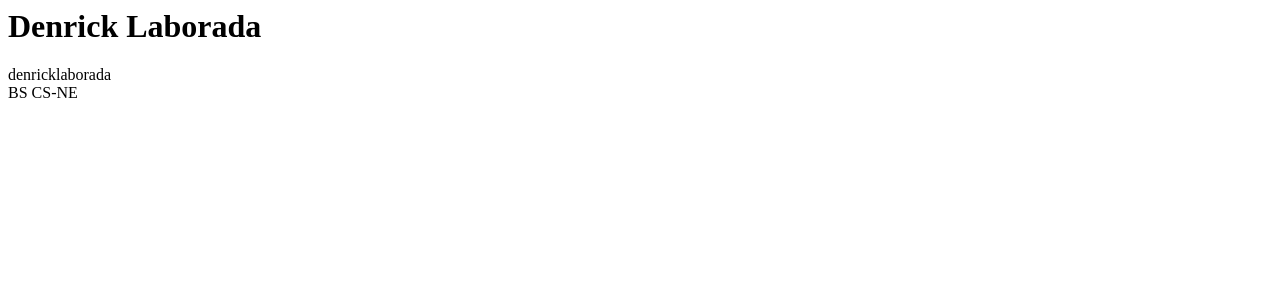
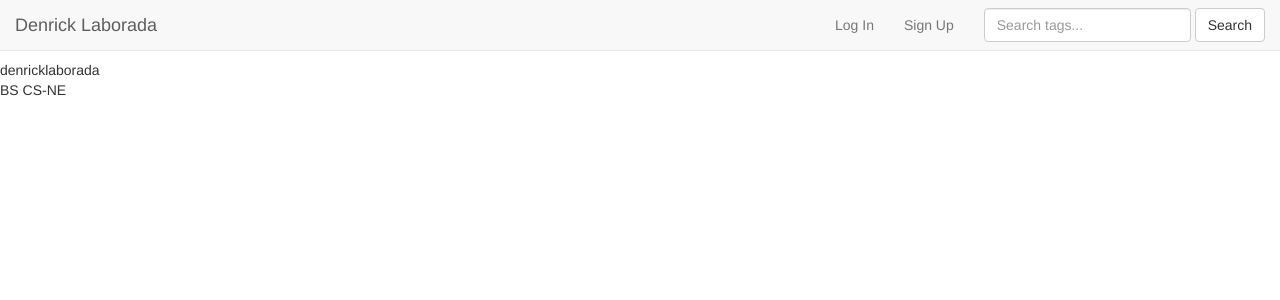
Before and after one commit to WEB-PRG-S13T3AY1617/MP2-Materialize, a Django app: page /user/1/ in a window 1280 px wide. Shown: the top 300 px of the page. Run offline with Django 3.2, Linux system fonts and the light colour scheme; data comes from the database, SQL or seed files in the repository; some libraries are stand-ins or nearby versions.

Commit message:
minor changes

```diff
--- a/mp2/marketplace/templates/marketplace/user.html
+++ b/mp2/marketplace/templates/marketplace/user.html
@@ -1,4 +1,32 @@
-<h1>{{ user.first_name }} {{ user.last_name }}</h1>
+{% include 'marketplace/includes/header.html' %}
+
+<nav class="navbar navbar-default navbar-fixed-top">
+    <div class="container-fluid">
+
+        <div class="navbar-header">
+            <button type="button" class="navbar-toggle collapsed" data-toggle="collapse" data-target="#bs-example-navbar-collapse-1" aria-expanded="false">
+                <span class="sr-only">Toggle navigation</span>
+                <span class="icon-bar"></span>
+                <span class="icon-bar"></span>
+                <span class="icon-bar"></span>
+            </button>
+            <a class="navbar-brand" href="#">{{ user.first_name }} {{ user.last_name }}</a>
+        </div>
+
+        <div class="collapse navbar-collapse" id="bs-example-navbar-collapse-1">
+            <form class="navbar-form navbar-right">
+                <div class="form-group">
+                    <input type="text" class="form-control" placeholder="Search tags...">
+                </div>
+                <button type="submit" class="btn btn-default">Search</button>
+            </form>
+            <ul class="nav navbar-nav navbar-right">
+                <li><a data-toggle="modal" data-target="#loginModal" style="cursor:pointer;">Log In</a></li>
+                <li><a data-toggle="modal" data-target="#signupModal" style="cursor:pointer;">Sign Up</a></li>
+            </ul>
+        </div>
+    </div>
+</nav>
 
 {% if error_message %}<p><strong>{{ error_message }}</strong></p>{% endif %}
 <div>
--- a/mp2/marketplace/urls.py
+++ b/mp2/marketplace/urls.py
@@ -6,6 +6,4 @@ app_name = 'marketplace'
 urlpatterns = [
     url(r'^$', views.index, name='index'),
     url(r'^user/(?P<user_id>[0-9]+)/$', views.userdetails, name='userdetails'),
-    url(r'^registration/$', views.registration, name='registration'),
-    url(r'^login/$', views.login, name='login'),
 ]
--- a/mp2/marketplace/views.py
+++ b/mp2/marketplace/views.py
@@ -14,11 +14,3 @@ def index(request):
 def userdetails(request, user_id):
     user = get_object_or_404(User, pk=user_id)
     return render(request, 'marketplace/user.html', {'user': user})
-
-
-def registration(request):
-    return render(request, 'marketplace/registration.html')
-
-
-def login(request):
-    return render(request, 'marketplace/login.html')
```
Also changed, not shown: mp2/marketplace/templates/marketplace/index.html (+91 -5 lines), mp2/marketplace/templates/marketplace/login.html (deleted, +0 -35 lines), mp2/marketplace/templates/marketplace/registration.html (deleted, +0 -51 lines).
